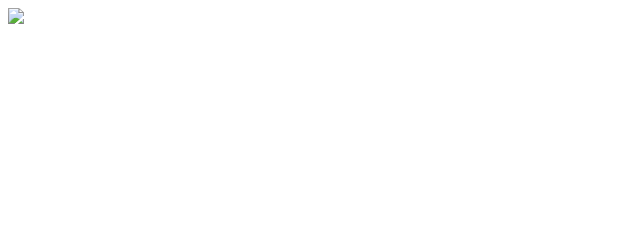
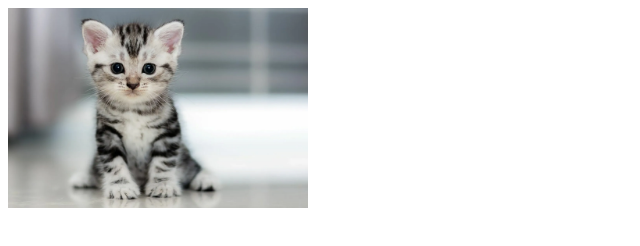
Before and after one commit to ykaubrie01-dotcom/Image-Hyberlink, a plain HTML site: page index.html in a window 1280 px wide. Shown: the whole page, without its empty margins (0-640 px from the left). Drawn offline with Linux system fonts and the light colour scheme.

Commit message:
Updated URL

```diff
--- a/index.html
+++ b/index.html
@@ -1,10 +1,13 @@
 <!DOCTYPE html>
-<html>
-    <body>
-        <aherf='https://www.hillspet.com/pet-care-center'>
-            <img src="kittens.jpg alt"cute kitten">
-            </a>
-
-
-    </body>
+<html lang="en">
+<head>
+    <meta charset="UTF-8">
+    <meta name="viewport" content="width=device-width, initial-scale=1.0">
+    <title>Document</title>
+</head>
+<body>
+    <a herf="https://www.hillspet.com/pet-care-center">
+        <img src="images/kittens.jpg" alt="Cute kitten" width="300px" height=" 200px">
+    </a>
+</body>
 </html>
```
